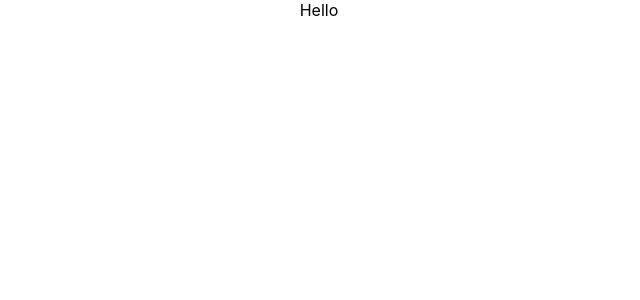
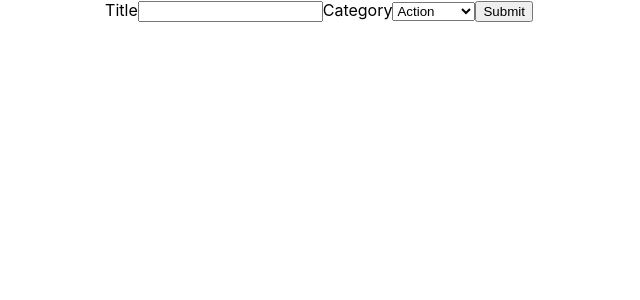
Before and after one commit to Grifo89/React_Bookstore, a React (Create React App) app: page / in a window 1280 px wide. Shown: the top 300 px of the page, without its empty margins (321-961 px from the left). Built offline with nearby package versions, Linux system fonts and the light colour scheme.

Commit message:
Build the BooksForm component

```diff
--- a/public/index.html
+++ b/public/index.html
@@ -14,7 +14,6 @@
       manifest.json provides metadata used when your web app is installed on a
       user's mobile device or desktop. See https://developers.google.com/web/fundamentals/web-app-manifest/
     -->
-    <link rel="manifest" href="%PUBLIC_URL%/manifest.json" />
     <!--
       Notice the use of %PUBLIC_URL% in the tags above.
       It will be replaced with the URL of the `public` folder during the build.
--- a/src/App.js
+++ b/src/App.js
@@ -1,10 +1,11 @@
 import React from 'react';
 import './App.css';
+import BooksForm from './components/bookForm/BooksForm';
 
 function App() {
   return (
     <div className="App">
-      Hello
+      <BooksForm />
     </div>
   );
 }
--- /dev/null
+++ b/src/components/bookForm/BooksForm.js
@@ -0,0 +1,22 @@
+import React from 'react'
+
+const BooksForm = () =>  {
+  const categories = ["Action", "Biography", "History", "Horror", "Kids", "Learning", "Sci-Fi"]
+  return (
+    <form>
+      <label for="title">Title</label>
+      <input type="text" id="title" name="title"/>
+      <label for="title">Category</label>
+      <select>
+      {
+        categories.map(item => {
+          return (<option value={item}>{item}</option>)
+        })
+      }
+      </select>
+      <button type="submit">Submit</button>
+    </form>
+  )
+}
+
+export default BooksForm
--- a/src/index.js
+++ b/src/index.js
@@ -7,7 +7,7 @@ ReactDOM.render(
   <React.StrictMode>
     <App />
   </React.StrictMode>,
-  document.getElementById('root')
+  document.getElementById('root'),
 );
 
 // If you want your app to work offline and load faster, you can change
```
Also changed, not shown: src/actions/index.js (added), src/reducers/books.js (added), src/reducers/index.js (added).
